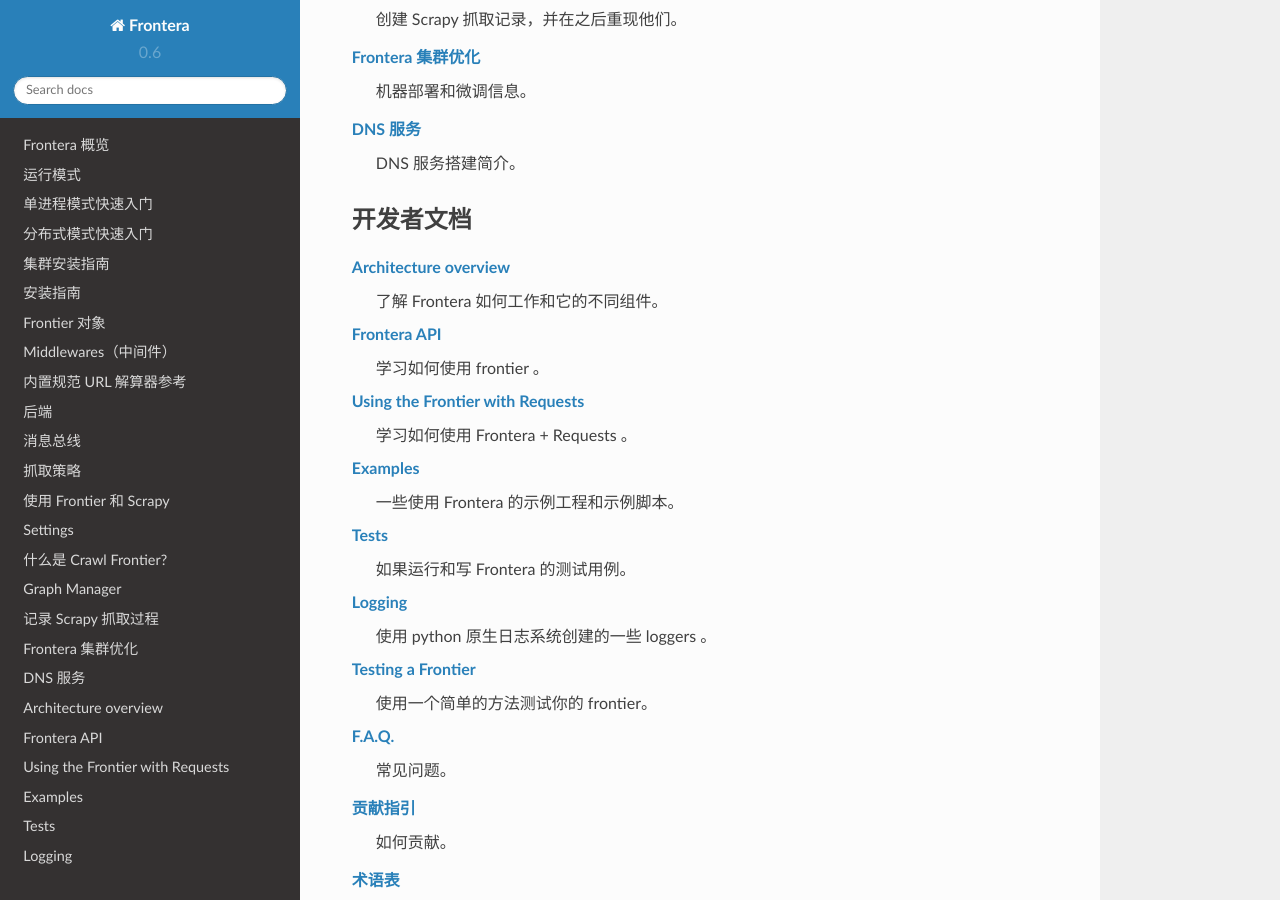
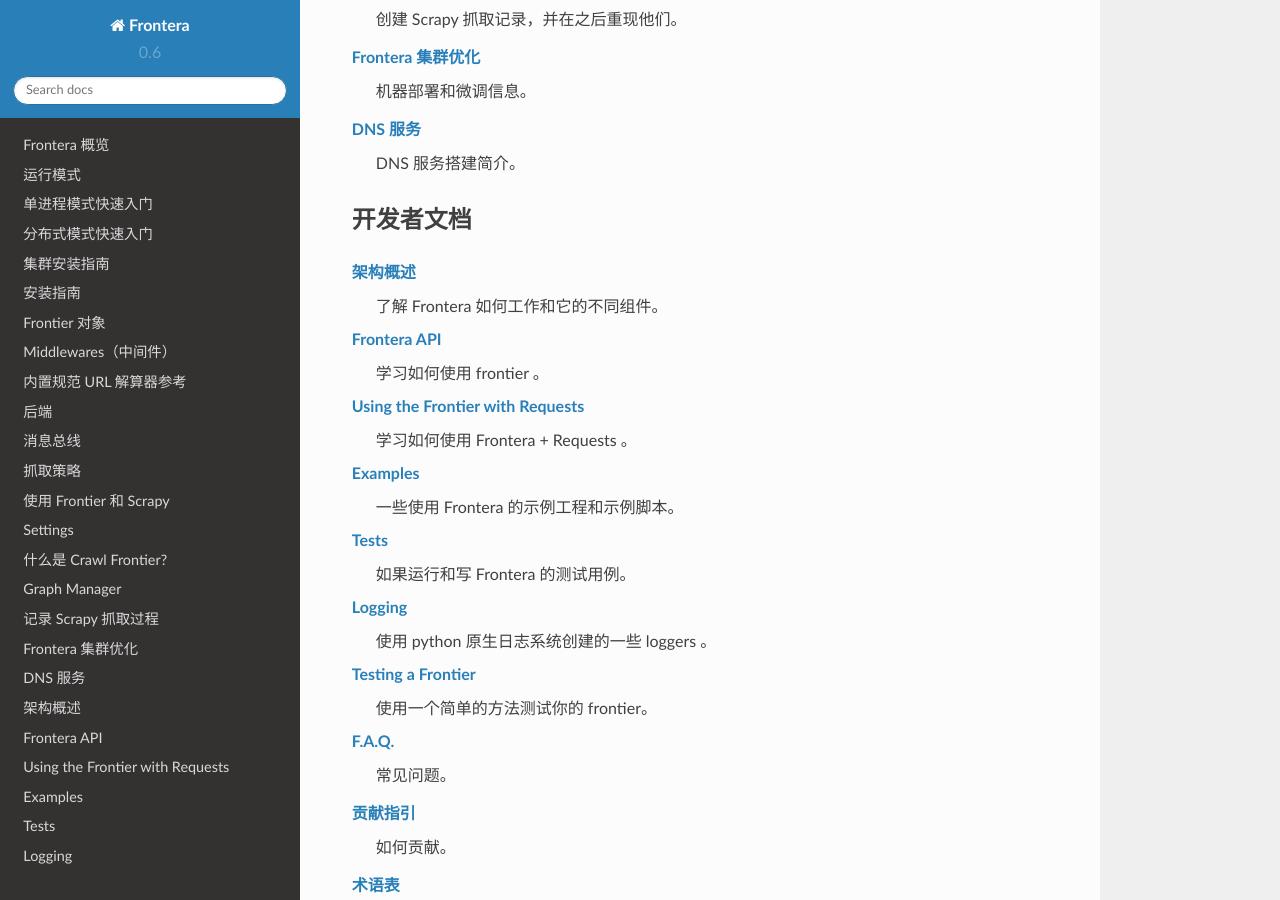
Before and after one commit to xsren/frontera-docs-zh_CN, a Sphinx documentation site: the page built from docs/source/index.rst, in a window 1280 px wide and 900 px high, scrolled down 1923 px. Built offline with Sphinx 7.4.7 and the Read the Docs theme 2.0.0, drawn with Linux system fonts in a browser that asks for light colours; some of the changed lines change nothing that is shown.

Commit message:
finish architecture.rst

```diff
--- a/docs/source/topics/architecture.rst
+++ b/docs/source/topics/architecture.rst
@@ -1,126 +1,99 @@
 =====================
-Architecture overview
+架构概述
 =====================
 
-This document describes the Frontera Manager pipeline, distributed components and how they interact.
+本文档介绍了Frontera Manager管道，分布式组件以及它们的交互方式。
 
-Single process
+单进程
 ==============
 
-The following diagram shows an architecture of the Frontera pipeline with its components (referenced by numbers)
-and an outline of the data flow that takes place inside the system. A brief description of the components is included
-below with links for more detailed information about them. The data flow is also described below.
+下图显示了Frontera管道的架构，其组件（由数字引用）和系统内发生的数据流的轮廓。 有关组件的简要说明，请参见以下有关它们的更多详细信息的链接。 数据流也在下面描述。
 
 .. image:: _images/frontier_02.png
    :width: 793px
    :height: 280px
 
-Components
+组件
 ----------
 
 Fetcher
 ^^^^^^^
 
-The Fetcher (2) is responsible for fetching web pages from the sites (1) and feeding them to the frontier which manages
-what pages should be crawled next.
+Fetcher（2）负责从网站（1）中获取网页，并将其提供给管理接下来要抓取哪些页面的 frontier。
 
-Fetcher can be implemented using `Scrapy`_ or any other crawling framework/system as the framework offers a generic
-frontier functionality.
+Fetcher 可以使用 `Scrapy`_ 或任何其他爬虫框架/系统来实现，因为框架提供了通用的 frontier 功能。
 
-In distributed run mode Fetcher is replaced with message bus producer from Frontera Manager side and consumer from
-Fetcher side.
+在分布式运行模式下，Fetcher由Frontera Manager侧的消息总线生产者和Fetcher侧的消费者替代。
 
 Frontera API / Manager
 ^^^^^^^^^^^^^^^^^^^^^^
 
-The main entry point to Frontera API (3) is the :class:`FrontierManager <frontera.core.manager.FrontierManager>` object.
-Frontier users, in our case the Fetcher (2), will communicate with the frontier through it.
+Frontera API（3）的主要入口点是 :class:`FrontierManager <frontera.core.manager.FrontierManager>` 对象。Frontier 用户（在我们的案例中是Fetcher（2））将通过它与 Frontier 进行通信。
 
-For more information see :doc:`frontier-api`.
+更多请参考 :doc:`frontier-api` 。
 
 Middlewares
 ^^^^^^^^^^^
 
-Frontier middlewares (4) are specific hooks that sit between the Manager (3) and the Backend (5). These middlewares
-process :class:`Request <frontera.core.models.Request>` and :class:`Response <frontera.core.models.Response>`
-objects when they pass to and from the Frontier and the Backend. They provide a convenient mechanism for extending
-functionality by plugging custom code. Canonical URL solver is a specific case of middleware responsible for
-substituting non-canonical document URLs wiht canonical ones.
+Frontier middlewares (4) 是位于Manager（3）和Backend（5）之间的特定钩子。 这些中间件在传入和传出 Frontier 和 Backend 时处理 :class:`Request <frontera.core.models.Request>` 和 :class:`Response <frontera.core.models.Response>` 对象。 它们通过插入自定义代码提供了一种方便的扩展功能的机制。 规范URL解算器是一种特殊的中间件，负责替代非规范文档URL。
 
-For more information see :doc:`frontier-middlewares` and :doc:`frontier-canonicalsolvers`
+更改请参考 :doc:`frontier-middlewares` 和 :doc:`frontier-canonicalsolvers` 。
 
 Backend
 ^^^^^^^
 
-The frontier Backend (5) is where the crawling logic/policies lies. It's responsible for receiving all the crawl info
-and selecting the next pages to be crawled. Backend is meant to be operating on higher level, and
-:class:`Queue <frontera.core.components.Queue>`, :class:`Metadata <frontera.core.components.Metadata>` and
-:class:`States <frontera.core.components.States>` objects are responsible for low-level storage communication code.
+frontier Backend（5）是爬行逻辑/策略所在的地方。 它负责接收所有抓取信息并选择接下来要抓取的页面。 Backend 旨在在更高级别上运行，而:class:`Queue <frontera.core.components.Queue>`, :class:`Metadata <frontera.core.components.Metadata>` 和
+:class:`States <frontera.core.components.States>` 对象负责低级存储通信代码。
 
-May require, depending on the logic implemented, a persistent storage (6) to manage
-:class:`Request <frontera.core.models.Request>` and :class:`Response <frontera.core.models.Response>`
-objects info.
+根据实现的逻辑，可能需要一个持久性存储（6）来管理 :class:`Request <frontera.core.models.Request>` 和 :class:`Response <frontera.core.models.Response>` 对象信息。
 
-For more information see :doc:`frontier-backends`.
+更多请参考 :doc:`frontier-backends` 。
 
 .. _frontier-data-flow:
 
-Data Flow
+数据流
 ---------
 
-The data flow in Frontera is controlled by the Frontier Manager, all data passes through the
-manager-middlewares-backend scheme and goes like this:
+Frontera 的数据流由 Frontier Manager 控制，所有数据都通过 manager-middlewares-backend 流程，如下所示：
 
-1. The frontier is initialized with a list of seed requests (seed URLs) as entry point for the crawl.
-2. The fetcher asks for a list of requests to crawl.
-3. Each url is fetched and the frontier is notified back of the crawl result as well of the extracted data the page
-   contains. If anything went wrong during the crawl, the frontier is also informed of it.
+1. frontier初始化为种子请求列表（种子URL）作为爬虫的入口点。
+2. fetcher请求一批任务去抓取。
+3. 每个url都被提取，并且 frontier 被通知回传抓取结果以及页面包含的提取数据。 如果在爬行中出现问题，frontier 也会被通知。
 
-Once all urls have been crawled, steps 2-3 are repeated until crawl of frontier end condition is reached.
-Each loop (steps 2-3) repetition is called a :ref:`frontier iteration <frontier-iterations>`.
+一旦所有 url 被抓取，重复步骤2-3，直到达到 frontier 结束条件。每个循环（步骤2-3）重复被称为 :ref:`frontier 迭代 <frontier-iterations>` 。
 
-
-Distributed
+分布式
 ===========
 
-The same Frontera Manager pipeline is used in all Frontera processes when running in distributed mode.
+在分布式模式下运行时，所有 Frontera 进程都使用相同的 Frontera Manager。
 
-Overall system forms a closed circle and all the components are working as daemons in infinite cycles.
-There is a :term:`message bus` responsible for transmitting messages between components, persistent storage and
-fetchers (when combined with extraction these processes called spiders). There is a transport and storage layer
-abstractions, so one can plug it's own transport. Distributed backend run mode has instances of three types:
+整体系统形成一个封闭的圆圈，所有的组件都在无限循环中作为守护进程工作。 有一个 :term:`message bus` 负责在组件，持久存储和 fetcher（当和提取结合时，fetcher又叫做spider）之间传输消息。 有一个传输和存储层抽象，所以可以插上它自己的实现。 分布式后端运行模式具有三种类型的实例：
 
-- **Spiders** or fetchers, implemented using Scrapy (sharded).
-    Responsible for resolving DNS queries, getting content from the Internet and doing link (or other data) extraction
-    from content.
-- **Strategy workers** (sharded).
-    Run the crawling strategy code: scoring the links, deciding if link needs to be scheduled and when to stop crawling.
-- **DB workers** (sharded).
-    Store all the metadata, including scores and content, and generating new batches for downloading by spiders.
+- **Spiders** 或者 fetchers，使用Scrapy（分片）实现。
+   负责解决DNS查询，从互联网获取内容并从内容中进行链接（或其他数据）提取。
 
-Where *sharded* means component consumes messages of assigned partition only, e.g. processes certain share of the
-stream, and *replicated* is when components consume stream regardless of partitioning.
+- **Strategy workers** (分片)。
+   运行爬网策略代码：为链接链接，决定链接是否需要被抓取，以及何时停止抓取。
 
-Such design allows to operate online. Crawling strategy can be changed without having to stop the crawl. Also
-:doc:`crawling strategy <own_crawling_strategy>` can be implemented as a separate module; containing logic
-for checking the crawling stopping condition, URL ordering, and scoring model.
+- **DB workers** (分片)。
+   存储所有元数据，包括分数和内容，并生成新的批量任务以供爬虫下载。
 
-Frontera is polite to web hosts by design and each host is downloaded by no more than one spider process.
-This is achieved by stream partitioning.
+*分片*意味着组件仅消耗分配的分区的消息，例如处理数据流的某些共享。*复制*是组件消耗数据流，而不管分区。
+
+这样的设计允许在线操作。可以更改抓取策略，而无需停止抓取。 :doc:`爬虫策略 <own_crawling_strategy>` 也可以作为单独的模块实现; 包含用于检查爬网停止条件，URL排序和评分模型的逻辑。
+
+Frontera 的设计是对Web友好的，每个主机由不超过一个的爬虫进程下载。这是通过数据流分区实现的。
 
 .. image:: _images/frontera-design.png
 
-Data flow
+数据流
 ---------
 
-Let’s start with spiders. The seed URLs defined by the user inside spiders are propagated to strategy workers and DB
-workers by means of :term:`spider log` stream. Strategy workers decide which pages to crawl using state
-cache, assigns a score to each page and sends the results to the :term:`scoring log` stream.
+我们从爬虫开始吧。爬虫内的用户定义的种子URL通过 :term:`spider log` 流发送给 strategy workers 和 DB
+workers。strategy workers 使用状态缓存决定抓取哪些页面，为每个页面分配一个分数，并将结果发送到 :term:`scoring log` 流。
 
-DB Worker stores all kinds of metadata, including content and scores. Also DB worker checks for the spider’s consumers
-offsets and generates new batches if needed and sends them to :term:`spider feed` stream. Spiders consume these batches,
-downloading each page and extracting links from them. The links are then sent to the ‘Spider Log’ stream where they are
-stored and scored. That way the flow repeats indefinitely.
+DB Worker存储各种元数据，包括内容和分数。另外 DB Worker 检查爬虫消费者的偏移量，并在需要时生成新的任务，并将其发送到 :term:`spider feed` 流。爬虫消耗这些任务，下载每个页面并从中提取链接。然后将链接发送到 ‘Spider Log’ 流，并将其存储和记分。 这样，流量将无限期地重复。
+
 
 .. _`Kafka`: http://kafka.apache.org/
 .. _`ZeroMQ`: http://zeromq.org/
```
